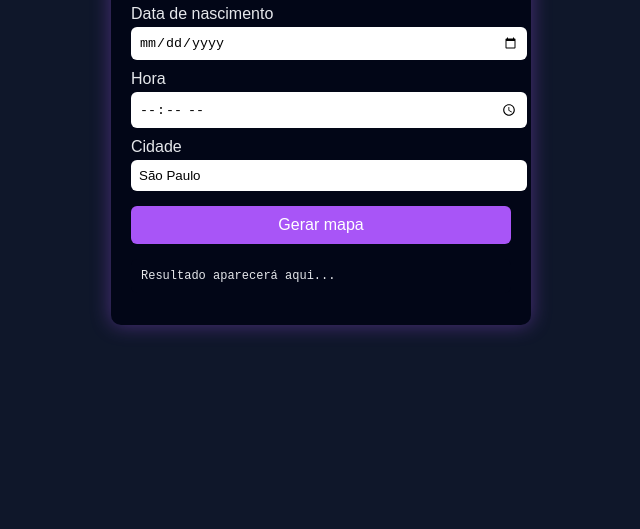
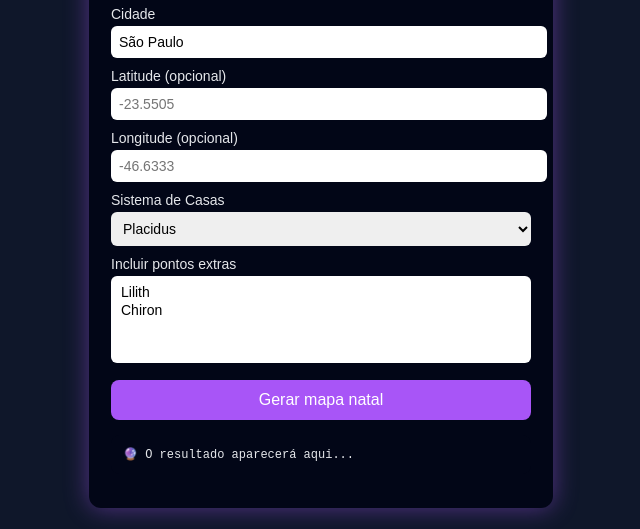
Before and after one commit to DanielBenderSantos/Vura, a website: page index.html in a window 1280 px wide. Shown: the part 287-816 px from the top of the page, without its empty margins (319-959 px from the left). Drawn offline with Linux system fonts and the light colour scheme.

Commit message:
ajuste formulario

```diff
--- a/index.html
+++ b/index.html
@@ -2,7 +2,7 @@
 <html lang="pt-BR">
 <head>
   <meta charset="UTF-8">
-  <title>✨ Mapa Natal ✨</title>
+  <title>✨ Mapa Natal Completo ✨</title>
 
   <style>
     body {
@@ -17,38 +17,41 @@
 
     .box {
       background: #020617;
-      padding: 20px;
-      border-radius: 10px;
-      width: 380px;
-      box-shadow: 0 0 20px rgba(168, 85, 247, 0.4);
+      padding: 22px;
+      border-radius: 12px;
+      width: 420px;
+      box-shadow: 0 0 25px rgba(168, 85, 247, 0.45);
     }
 
     h2 {
       text-align: center;
       color: #a855f7;
+      margin-bottom: 10px;
     }
 
     label {
       margin-top: 10px;
       display: block;
+      font-size: 14px;
     }
 
-    input {
+    input, select {
       width: 100%;
       padding: 8px;
       margin-top: 4px;
       border-radius: 6px;
       border: none;
+      font-size: 14px;
     }
 
     button {
       width: 100%;
-      margin-top: 15px;
-      padding: 10px;
+      margin-top: 16px;
+      padding: 11px;
       background: #a855f7;
       color: white;
       border: none;
-      border-radius: 6px;
+      border-radius: 8px;
       cursor: pointer;
       font-size: 16px;
     }
@@ -60,8 +63,8 @@
     pre {
       margin-top: 15px;
       background: #020617;
-      padding: 10px;
-      border-radius: 6px;
+      padding: 12px;
+      border-radius: 8px;
       max-height: 260px;
       overflow: auto;
       font-size: 12px;
@@ -74,29 +77,60 @@
 <div class="box">
   <h2>✨ Mapa Natal ✨</h2>
 
+  <label>Nome</label>
+  <input type="text" id="nome" placeholder="Seu nome">
+
   <label>Data de nascimento</label>
   <input type="date" id="data">
 
-  <label>Hora</label>
+  <label>Hora de nascimento</label>
   <input type="time" id="hora">
 
   <label>Cidade</label>
   <input type="text" id="cidade" value="São Paulo">
 
-  <button onclick="gerarMapa()">Gerar mapa</button>
+  <label>Latitude (opcional)</label>
+  <input type="number" id="lat" step="0.0001" placeholder="-23.5505">
 
-  <pre id="resultado">Resultado aparecerá aqui...</pre>
+  <label>Longitude (opcional)</label>
+  <input type="number" id="lng" step="0.0001" placeholder="-46.6333">
+
+  <label>Sistema de Casas</label>
+  <select id="house_system">
+    <option value="placidus">Placidus</option>
+    <option value="koch">Koch</option>
+    <option value="equal">Casas Iguais</option>
+    <option value="whole_sign">Signos Inteiros</option>
+  </select>
+
+  <label>Incluir pontos extras</label>
+  <select id="features" multiple>
+    <option value="lilith">Lilith</option>
+    <option value="chiron">Chiron</option>
+  </select>
+
+  <button onclick="gerarMapa()">Gerar mapa natal</button>
+
+  <pre id="resultado">🔮 O resultado aparecerá aqui...</pre>
 </div>
 
 <script>
 function gerarMapa() {
+  const nome = document.getElementById("nome").value || "Usuário";
   const data = document.getElementById("data").value;
   const hora = document.getElementById("hora").value;
   const cidade = document.getElementById("cidade").value;
+  const lat = document.getElementById("lat").value;
+  const lng = document.getElementById("lng").value;
+  const houseSystem = document.getElementById("house_system").value;
+
+  const features = Array.from(
+    document.getElementById("features").selectedOptions
+  ).map(opt => opt.value);
 
   if (!data || !hora || !cidade) {
     document.getElementById("resultado").textContent =
-      "Preencha todos os campos.";
+      "❗ Preencha data, hora e cidade.";
     return;
   }
 
@@ -104,7 +138,7 @@ function gerarMapa() {
   const [hour, minute] = hora.split(":");
 
   document.getElementById("resultado").textContent =
-    "🔮 Gerando mapa natal...";
+    "✨ Calculando mapa natal...";
 
   fetch("/api/mapa-natal", {
     method: "POST",
@@ -112,12 +146,18 @@ function gerarMapa() {
       "Content-Type": "application/json"
     },
     body: JSON.stringify({
+      name: nome,
       year: Number(year),
       month: Number(month),
       day: Number(day),
       hour: Number(hour),
       minute: Number(minute),
-      city: cidade
+      city: cidade,
+      lat: lat ? Number(lat) : undefined,
+      lng: lng ? Number(lng) : undefined,
+      tz_str: "AUTO",
+      house_system: houseSystem,
+      include_features: features
     })
   })
   .then(res => res.json())
```
